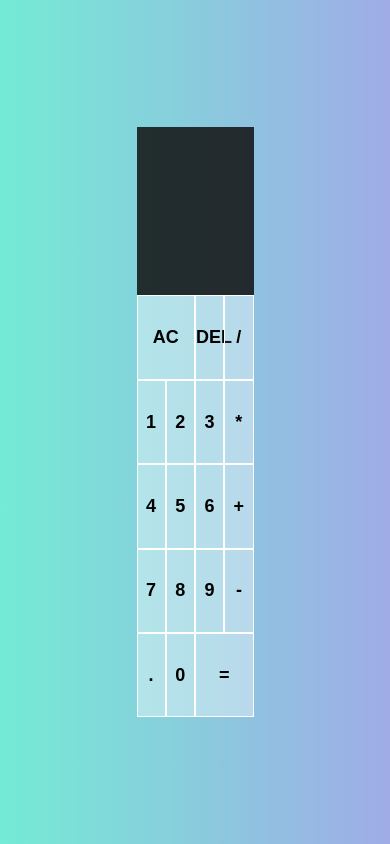
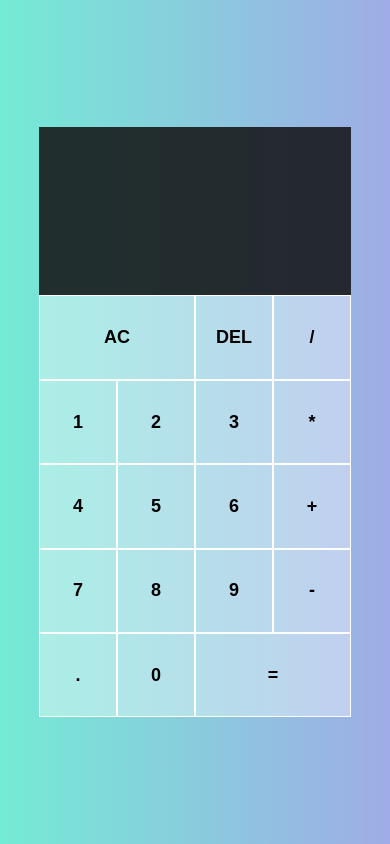
Before and after one commit to Marcos-Bazbih/Calculator, a plain HTML site: page index.html in a window 390 px wide. Drawn offline with Linux system fonts and the light colour scheme.

Commit message:
media query

```diff
--- a/style.css
+++ b/style.css
@@ -67,3 +67,35 @@
 #firstRow button:hover, #secondRow button:hover, #thirdRow button:hover, #forthRow button:hover, #fifthRow button:hover{
     background: orange;
 }
+
+
+@media screen and (max-width:950px){
+    #calculator{
+        width: 40%;
+    }
+}
+@media screen and (max-width:800px){
+    #calculator{
+        width: 45%;
+    }
+}
+@media screen and (max-width:700px){
+    #calculator{
+        width: 50%;
+    }
+}
+@media screen and (max-width:600px){
+    #calculator{
+        width: 60%;
+    }
+}
+@media screen and (max-width:500px){
+    #calculator{
+        width: 70%;
+    }
+}
+@media screen and (max-width:400px){
+    #calculator{
+        width: 80%;
+    }
+}
```
